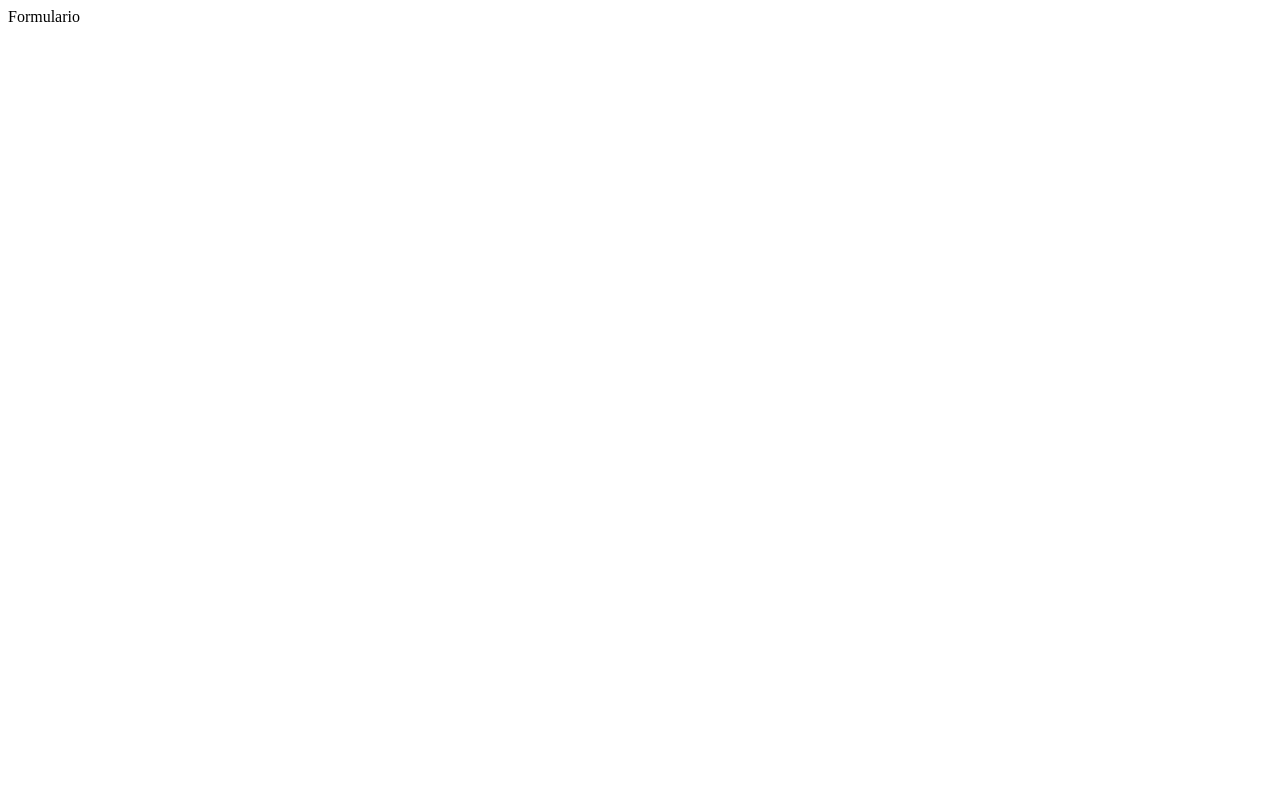
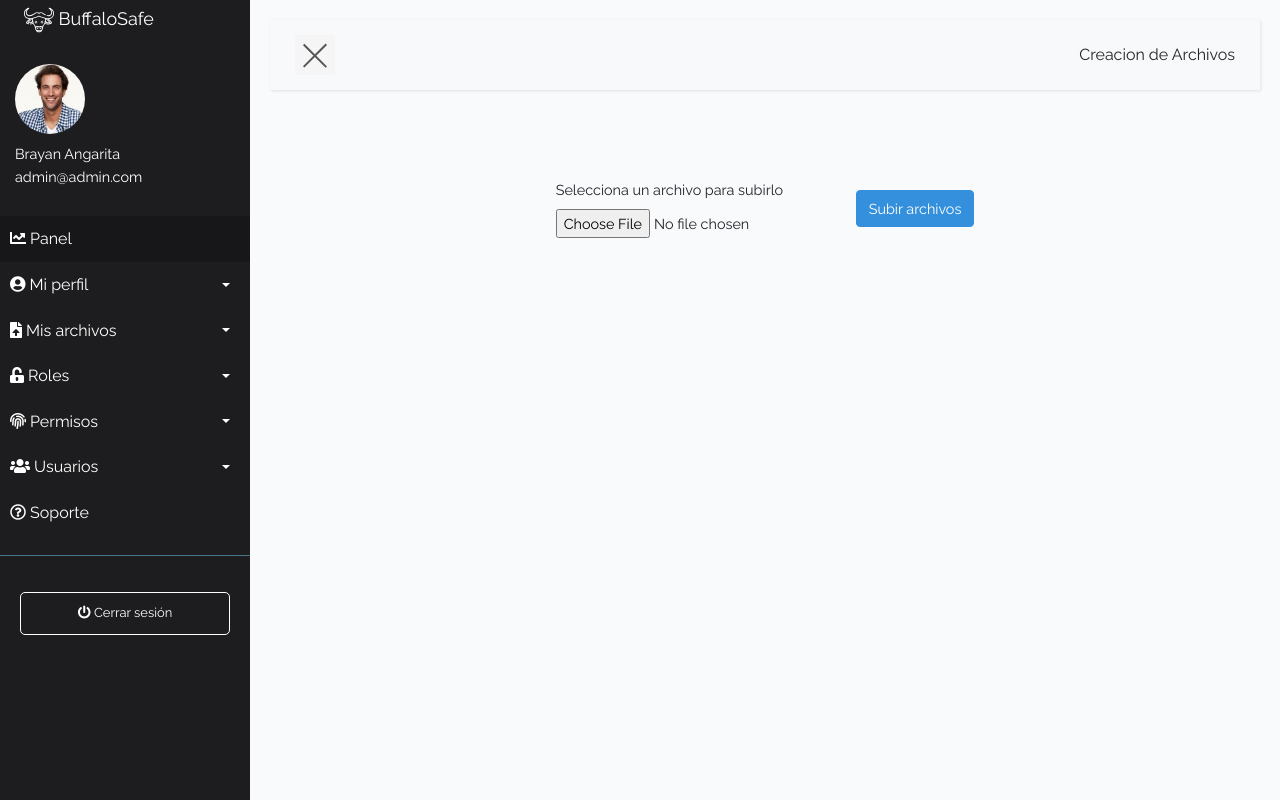
Before and after one commit to emersonheto/Proyecto, a Laravel app: page /archivos/subir in a window 1280 px wide. Before the commit the page is almost empty. Run offline with Laravel 8, Linux system fonts and the light colour scheme; style sheets or scripts are compiled from the project's sources.

Commit message:
formulario archivos

```diff
--- a/resources/views/admin/files/create.blade.php
+++ b/resources/views/admin/files/create.blade.php
@@ -1 +1,24 @@
-Formulario
+@extends('admin.layouts.app')
+@section('page','Creacion de Archivos')
+@section('content')
+<form action=" {{ route('file.store') }} " method="POST" enctype="multipart/form-data">
+	@csrf
+	<div class="row d-flex flex-row justify-content-center align-items-center pt-5">
+		<div class="form-group">
+			<label for="file">
+				Selecciona un archivo para subirlo
+			</label>
+			<input type="file" class="form-control-file" name="file" required>
+
+		</div>
+		<div class="form-group">
+			<button type="submit" class="btn btn-primary">
+				Subir archivos
+			</button>
+		</div>
+	</div>
+
+</form>
+
+
+@endsection
--- a/resources/views/admin/layouts/app.blade.php
+++ b/resources/views/admin/layouts/app.blade.php
@@ -141,6 +141,27 @@
                   @csrf
         </form>
 
+        <div id="content">
+
+                <nav class="navbar navbar-expand-lg navbar-light bg-light">
+                    <div class="container-fluid">
+
+                        <button type="button" id="sidebarCollapse" class="navbar-btn">
+                            <span></span>
+                            <span></span>
+                            <span></span>
+                        </button>
+
+                        <div id="navbarSupportedContent">
+                            <ul class="nav navbar-nav ml-auto">
+                                <li class="nav-item">
+                                    {{-- lo hacemos dinamico con page --}}
+                                    <a> @yield('page') </a>
+                                </li>
+                            </ul>
+                        </div>
+                    </div>
+                </nav>
 
     <!-- TERMINA EL SIDEBAR -->
     @yield('content')
```
Also changed, not shown: resources/views/admin/index.blade.php (+2 -21 lines), package-lock.json, 1 other file.
